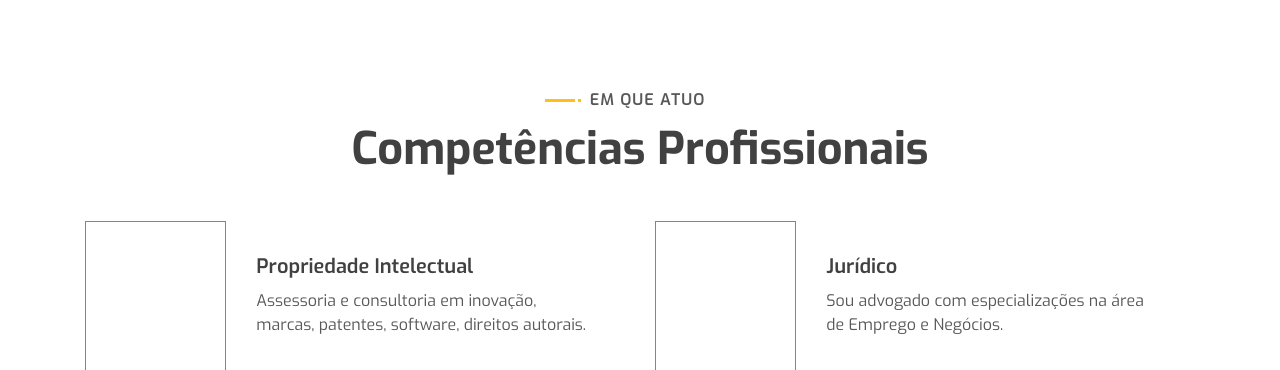
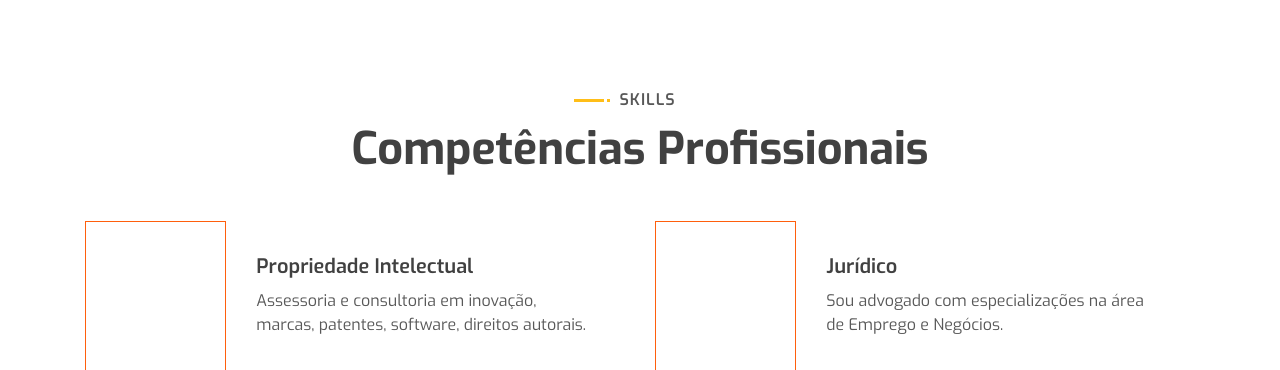
Before and after one commit to mayconblopes/portfolio, a Django app: page / in a window 1280 px wide. Shown: the part 1353-1723 px from the top of the page. Run offline with Django 4.2, Linux system fonts and the light colour scheme; data comes from the database, SQL or seed files in the repository; parts of the project's set-up code (start-up, migrations or seed data) failed here and were passed over; some libraries are stand-ins or nearby versions.

Commit message:
'Em que atuo' replaced bu 'Skills'

```diff
--- a/templates/index.html
+++ b/templates/index.html
@@ -127,7 +127,7 @@
         <div class="competence" id="competence">
             <div class="container">
                 <div class="section-header text-center wow zoomIn" data-wow-delay="0.1s">
-                    <p>Em que atuo</p>
+                    <p>Skills</p>
                     <h2>Competências Profissionais</h2>
                 </div>
 
```
